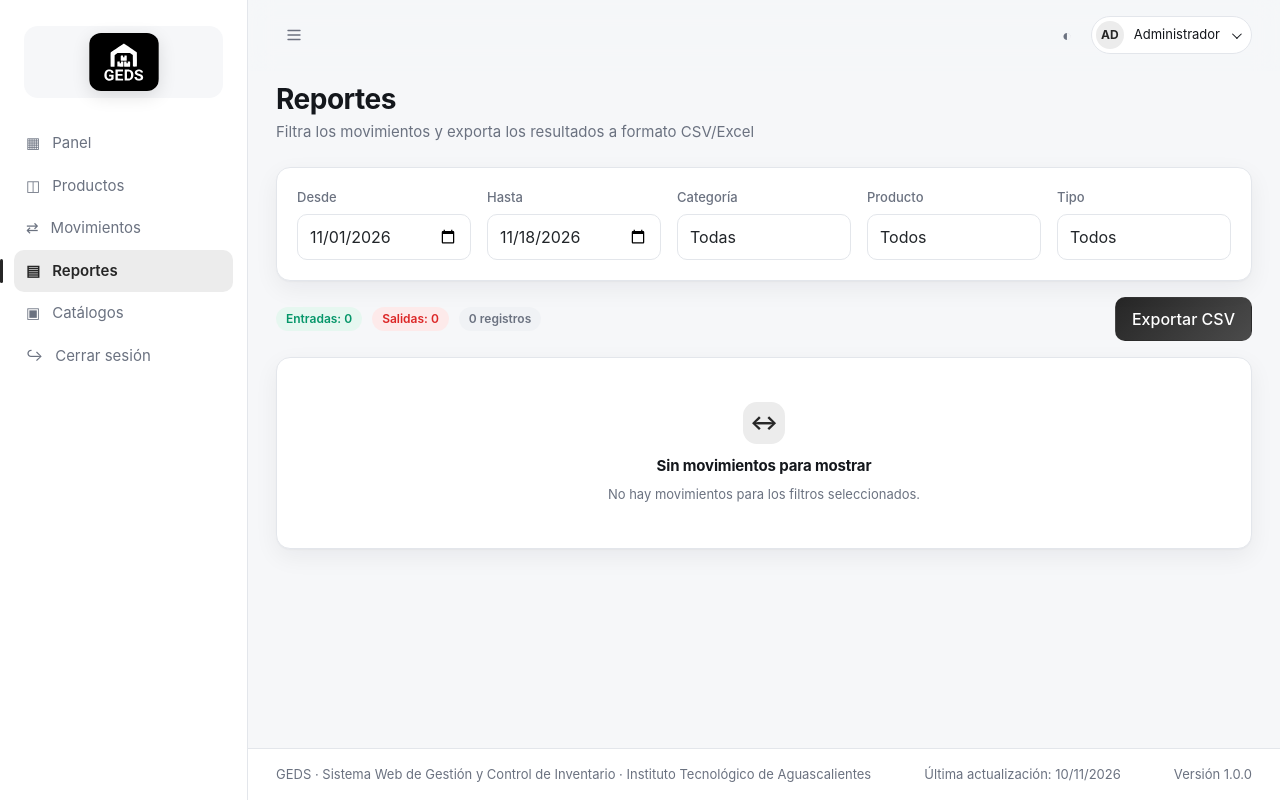
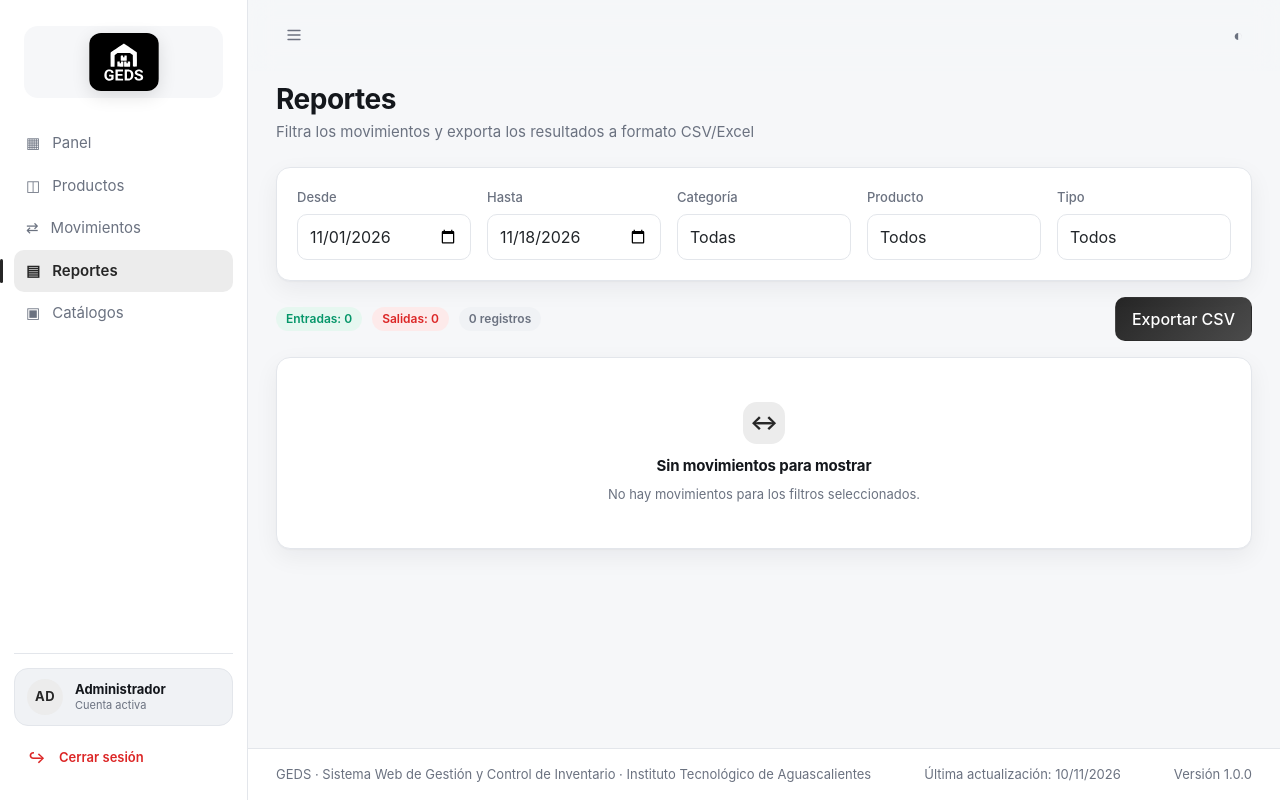
Before and after one commit to CesarAlvizo/GEDS-Front, a website with bundled scripts: page reportes.html in a window 1280 px wide. Built offline with nearby package versions, Linux system fonts and the light colour scheme; sample sign-in values are in the browser's storage.

```diff
--- a/css/layout.css
+++ b/css/layout.css
@@ -386,6 +386,160 @@
   line-height: 1.5;
 }
 
+.user-card-footer {
+  margin-top: 14px;
+  padding-top: 12px;
+  border-top: 1px solid var(--border);
+}
+
+.user-logout-btn {
+  display: flex;
+  align-items: center;
+  justify-content: center;
+  gap: 8px;
+  width: 100%;
+  padding: 8px 12px;
+  border-radius: 8px;
+  border: 1px solid var(--border);
+  background: var(--surface);
+  color: var(--danger);
+  font-size: 13px;
+  font-weight: 600;
+  cursor: pointer;
+  transition: all .2s ease;
+}
+
+.user-logout-btn:hover {
+  background: var(--danger-soft);
+  border-color: var(--danger);
+  color: var(--danger);
+}
+
+.user-logout-btn:focus-visible {
+  outline: 2px solid var(--danger);
+  outline-offset: 2px;
+}
+
+/* Sidebar User Profile Section */
+.side-footer {
+  margin-top: auto;
+  padding-top: 14px;
+  border-top: 1px solid var(--border);
+  display: flex;
+  flex-direction: column;
+  gap: 10px;
+}
+
+.side-user {
+  display: flex;
+  align-items: center;
+  gap: 12px;
+  padding: 10px 12px;
+  border-radius: var(--radius);
+  background: var(--surface-2);
+  border: 1px solid var(--border);
+  transition: all .25s var(--ease);
+}
+
+.side-user-avatar {
+  width: 36px;
+  height: 36px;
+  min-width: 36px;
+  border-radius: 50%;
+  background: var(--primary-soft);
+  color: var(--primary);
+  display: grid;
+  place-items: center;
+  font-weight: 700;
+  font-size: 13px;
+  letter-spacing: .5px;
+}
+
+.side-user-info {
+  display: flex;
+  flex-direction: column;
+  overflow: hidden;
+  white-space: nowrap;
+  flex: 1;
+}
+
+.side-user-name {
+  font-size: 13px;
+  font-weight: 650;
+  color: var(--text);
+  line-height: 1.25;
+}
+
+.side-user-role {
+  font-size: 11px;
+  color: var(--muted);
+  line-height: 1.25;
+  margin-top: 2px;
+}
+
+.side-logout-btn {
+  display: flex;
+  align-items: center;
+  justify-content: flex-start;
+  gap: 12px;
+  width: 100%;
+  padding: 10px 12px;
+  border-radius: 10px;
+  border: 1px solid transparent;
+  background: transparent;
+  color: var(--danger);
+  font-size: 13px;
+  font-weight: 600;
+  cursor: pointer;
+  text-align: left;
+  transition: all .2s var(--ease);
+}
+
+.side-logout-btn span.side-logout-icon {
+  font-size: 15px;
+  display: grid;
+  place-items: center;
+  width: 20px;
+  transition: transform .2s ease;
+}
+
+.side-logout-btn:hover {
+  background: var(--danger-soft);
+  color: var(--danger);
+  transform: translateX(2px);
+}
+
+.side-logout-btn:focus-visible {
+  outline: 2px solid var(--danger);
+  outline-offset: 2px;
+}
+
+/* Collapsed sidebar adaptations */
+.side.collapsed .side-footer {
+  padding-top: 10px;
+}
+
+.side.collapsed .side-user {
+  padding: 6px;
+  justify-content: center;
+  border-color: transparent;
+  background: transparent;
+}
+
+.side.collapsed .side-user-info,
+.side.collapsed .side-logout-btn span.nav-text {
+  opacity: 0;
+  pointer-events: none;
+  max-width: 0;
+  overflow: hidden;
+  white-space: nowrap;
+}
+
+.side.collapsed .side-logout-btn {
+  justify-content: center;
+  padding: 10px;
+}
+
 .avatar {
   width: 28px;
   height: 28px;
--- a/js/pages/common.js
+++ b/js/pages/common.js
@@ -5,8 +5,6 @@ import { toast, toastCard } from '../components/toast.js';
 
 if (!authService.isAuthenticated()) location.replace('login.html');
 setTheme(getTheme());
-const loginMessage = sessionStorage.getItem('geds_login_message');
-if (loginMessage) { sessionStorage.removeItem('geds_login_message'); toastCard(loginMessage); }
 document.querySelectorAll('[data-theme-toggle]').forEach(button => button.addEventListener('click', () => setTheme(getTheme() === 'dark' ? 'light' : 'dark')));
 document.querySelectorAll('[data-logout]').forEach(button => button.addEventListener('click', () => confirmBox('Cerrar sesión', '¿Deseas salir del sistema?', 'Cerrar sesión', () => { sessionStorage.setItem('geds_logout_message', 'La sesión se cerró correctamente. El acceso al sistema quedó protegido.'); authService.logout(); location.assign('login.html'); })));
 document.addEventListener('click', event => {
--- a/js/pages/login.js
+++ b/js/pages/login.js
@@ -36,8 +36,7 @@ form.addEventListener('submit', async event => {
   }
 
   try {
-    const user = await authService.login(usernameVal.value, cleanPassword);
-    sessionStorage.setItem('geds_login_message', `Sesión iniciada correctamente como ${user.nombre || 'Administrador'}.`);
+    await authService.login(usernameVal.value, cleanPassword);
     location.assign('dashboard.html');
   } catch (err) {
     error.textContent = err.message || 'Usuario o contraseña incorrectos.';
--- a/reportes.html
+++ b/reportes.html
@@ -42,9 +42,20 @@
         <a class="active" href="reportes.html"><span aria-hidden="true">▤</span><span
             class="nav-text">Reportes</span></a>
         <a href="catalogos.html"><span aria-hidden="true">▣</span><span class="nav-text">Catálogos</span></a>
-        <button type="button" data-logout><span aria-hidden="true">↪</span><span class="nav-text">Cerrar
-            sesión</span></button>
       </nav>
+      <div class="side-footer">
+        <div class="side-user" title="Administrador · Cuenta activa">
+          <span class="side-user-avatar">AD</span>
+          <div class="side-user-info">
+            <span class="side-user-name">Administrador</span>
+            <span class="side-user-role">Cuenta activa</span>
+          </div>
+        </div>
+        <button type="button" class="side-logout-btn" data-logout aria-label="Cerrar sesión">
+          <span class="side-logout-icon" aria-hidden="true">↪</span>
+          <span class="nav-text">Cerrar sesión</span>
+        </button>
+      </div>
     </aside>
     <div class="scrim" id="scrim">
     </div>
@@ -57,20 +68,6 @@
         <span class="sp">
         </span>
         <button class="btn icon ghost" data-theme-toggle aria-label="Cambiar tema">◐</button>
-        <details class="user-menu">
-          <summary class="user" aria-label="Mostrar información del administrador">
-            <span class="avatar">AD</span>
-            <span class="nm">Administrador</span>
-            <span class="user-caret" aria-hidden="true"></span>
-          </summary>
-          <section class="user-card" aria-label="Información del usuario">
-            <div class="user-card-heading"><span
-                class="user-card-avatar">AD</span><span><strong>Administrador</strong><small>Cuenta
-                  activa</small></span></div>
-            <div class="user-role"><span aria-hidden="true">✓</span><span>Permisos de administrador</span></div>
-            <p>Acceso para gestionar el panel, productos, movimientos, reportes y catálogos.</p>
-          </section>
-        </details>
       </header>
       <main class="view enter">
         <h1>Reportes</h1>
```
Also changed, not shown: catalogos.html (+13 -16 lines), dashboard.html (+13 -16 lines), movimientos.html (+13 -16 lines), producto-form.html (+13 -16 lines), productos.html (+13 -16 lines), test/security-test.js (+2 -1 lines).
